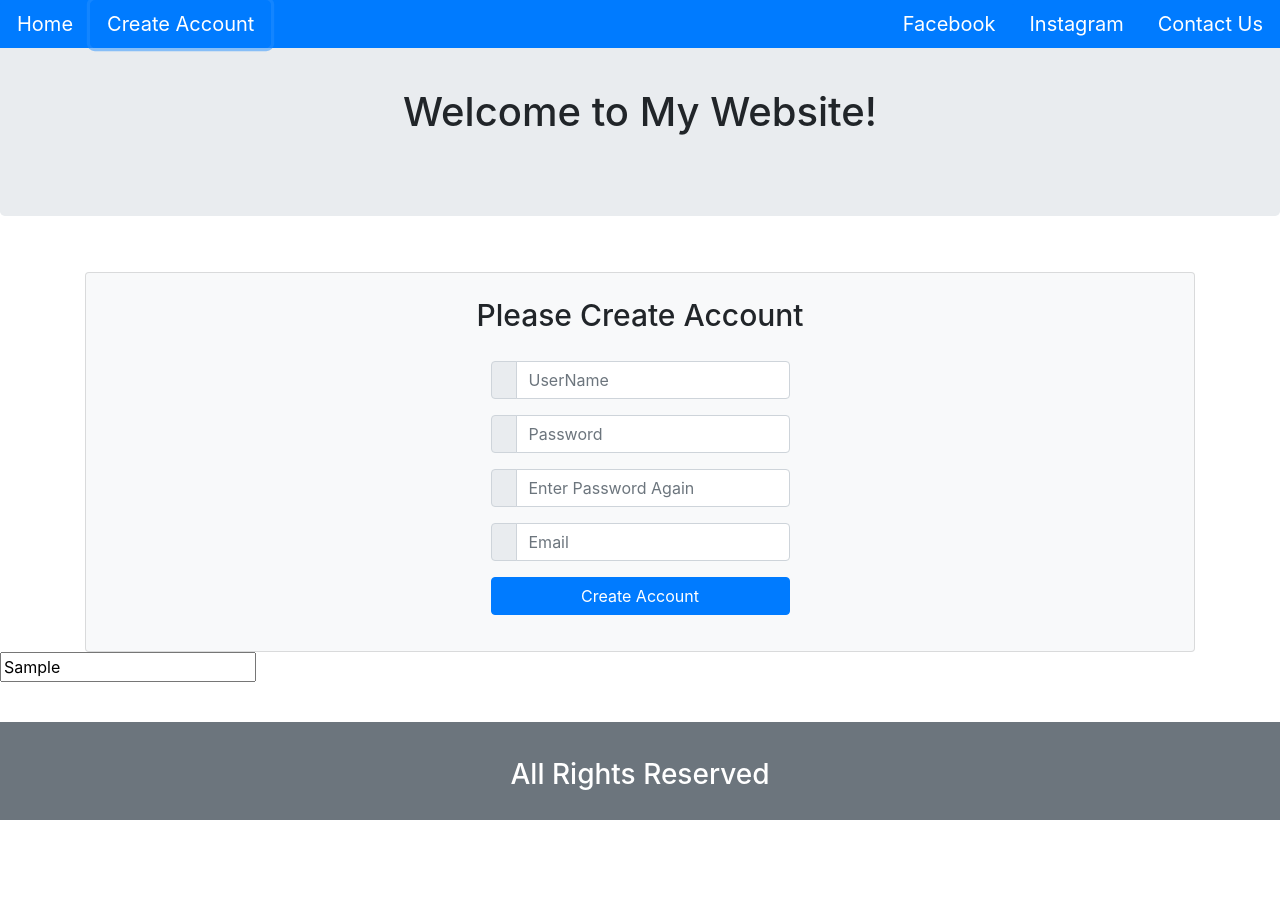
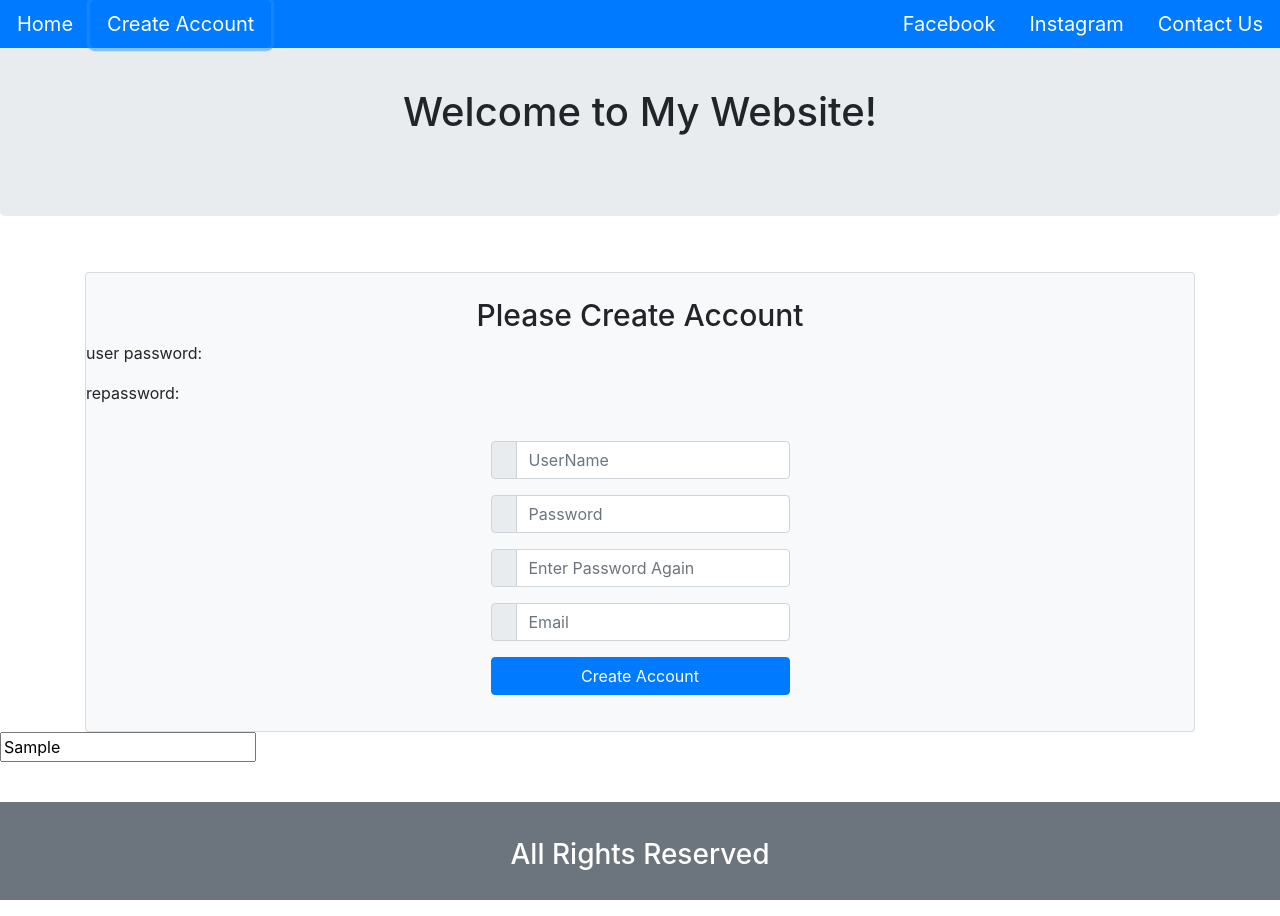
Before and after one commit to Yifan-Song0819/Angular-front-end, an Angular app in the folder login/: page / in a window 1280 px wide. Both pictures are taken after typing "Sample", "Sample123", "Sample" into the empty fields and a click on the button "Create Account". Before the commit the page ends 836 px from the top, so only its background shows below. Built offline with nearby package versions, Linux system fonts and the light colour scheme.

Commit message:
repassword

```diff
--- a/login/src/app/app.component.ts
+++ b/login/src/app/app.component.ts
@@ -10,6 +10,7 @@ export class AppComponent {
   showit: boolean = true;
   showMenu: boolean = true;
   title_in_app = "title from parent";
+
 
   values="";
   onKey(event: any) { // without type info
--- a/login/src/app/create/create.component.html
+++ b/login/src/app/create/create.component.html
@@ -4,6 +4,10 @@
         <div class="text-center">
             <h2 style="font-size:30px;">Please Create Account</h2>
         </div>
+
+        <p>user password: {{string_passwd1}}</p>
+        <p>repassword: {{string_passwd2}}</p>
+
 
         <article class="card-body mx-auto" style="max-width: 400px;">
         	<form>
@@ -24,7 +28,7 @@
                     	<div class="input-group-prepend">
                 		    <span class="input-group-text"></span>
                 		</div>
-                        <input [formControl]="userForm.controls.passwd" class="form-control" placeholder="Password" type="password">
+                        <input (keyup)="passwd1($event)" [formControl]="userForm.controls.passwd" class="form-control" placeholder="Password" type="password">
                         <div *ngIf="userForm.controls.passwd.invalid && userForm.controls.passwd.touched" class="a">
                             <div *ngIf="userForm.controls.passwd.errors?.required">
                                 <pre class="wrong_message">  Password cannot be empty!</pre>
@@ -36,7 +40,12 @@
                     	<div class="input-group-prepend">
                 		    <span class="input-group-text"></span>
                 		</div>
-                        <input class="form-control" placeholder="Enter Password Again" type="password">
+                        <input (keyup)="passwd2($event)" [formControl]="userForm.controls.rePasswd" class="form-control" class="form-control" placeholder="Enter Password Again" type="password">
+                        <div *ngIf="userForm.controls.rePasswd.invalid && userForm.controls.rePasswd.touched" class="a">
+                            <div *ngIf="userForm.controls.rePasswd.errors?.required">
+                                <pre class="wrong_message">  Password cannot be empty!</pre>
+                            </div>
+                        </div>
                     </div>
 
                     <div class="form-group input-group">
@@ -50,7 +59,7 @@
                                 <pre class="wrong_message">  Email cannot be empty!</pre>
                             </div>
                             <div *ngIf="userForm.controls.email.errors.pattern">
-                                <pre class="wrong_message">   Email must be a valid email address!</pre>
+                                <pre class="wrong_message">   Format wrong!</pre>
                             </div>
                         </div>
                     </div>
--- a/login/src/app/create/create.component.ts
+++ b/login/src/app/create/create.component.ts
@@ -8,6 +8,8 @@ import { Validators, FormGroup, FormControl, FormBuilder } from '@angular/forms'
 })
 export class CreateComponent implements OnInit {
 
+  string_passwd1 = "";
+  string_passwd2 = "";
   userForm:FormGroup;
   constructor(private fb: FormBuilder) {}
 
@@ -16,8 +18,17 @@ export class CreateComponent implements OnInit {
     this.userForm = this.fb.group({
       userName: ["", [Validators.required]], //initilize ob not using =
       passwd: ["", [Validators.required, Validators.minLength(6)]], //comma
+      rePasswd: ["", [Validators.required, Validators.minLength(6)]],
       email: ["", [Validators.required, Validators.pattern('[a-zA-z0-9]*@[a-zA-z0-9]*')]],
     });
   }
 
+  passwd1(event: any){
+    this.string_passwd1 = event.target.value;
+  }
+
+  passwd2(event: any){
+    this.string_passwd2 = event.target.value;
+  }
+
 }
```
